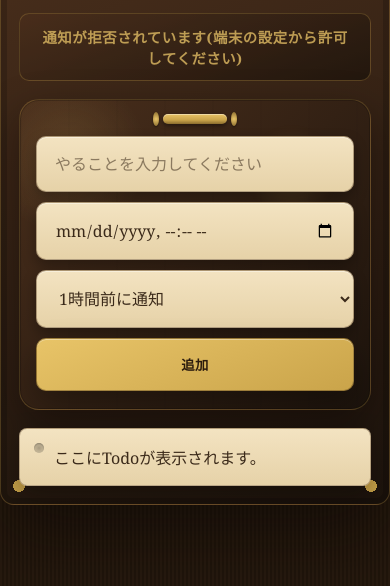
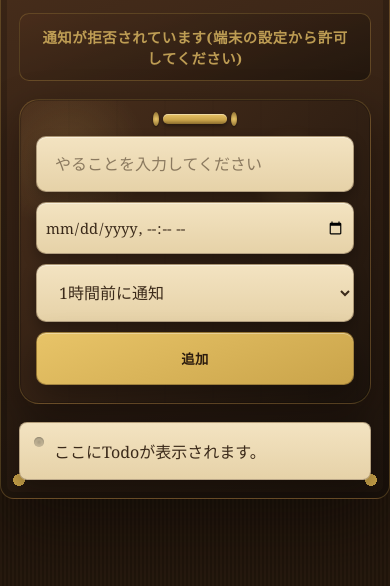
Before and after one commit to smahiro080419-ship-it/ToDo-, a plain HTML site: page index.html in a window 390 px wide. Shown: the part 92-678 px from the top of the page. Drawn offline with Linux system fonts and the light colour scheme.

Commit message:
Fix datetime-local input overflowing on narrow screens
iOS Safari's datetime-local control needs more horizontal room than
its default padding leaves on small screens, pushing it past the
viewport edge. Tightens its padding under 600px and adds min-width:0
plus body overflow-x:hidden as a safety net against sideways scroll.

```diff
--- a/styles.css
+++ b/styles.css
@@ -19,6 +19,7 @@
 body {
   margin: 0;
   min-height: 100vh;
+  overflow-x: hidden;
   font-family: Georgia, "Times New Roman", "Hiragino Mincho ProN", serif;
   background: radial-gradient(circle at 50% -10%, rgba(232, 196, 104, 0.16), transparent 45%),
     repeating-linear-gradient(90deg, #271a0f 0px, #271a0f 2px, #20150b 2px, #20150b 4px),
@@ -349,6 +350,7 @@ h1 {
 input,
 select {
   width: 100%;
+  min-width: 0;
   padding: 16px 18px;
   border: 1px solid rgba(80, 56, 30, 0.4);
   border-radius: 10px;
@@ -633,6 +635,11 @@ button:active {
     gap: 10px;
   }
 
+  input[type="datetime-local"] {
+    padding: 14px 8px;
+    font-size: 0.92rem;
+  }
+
   button {
     width: 100%;
   }
```
